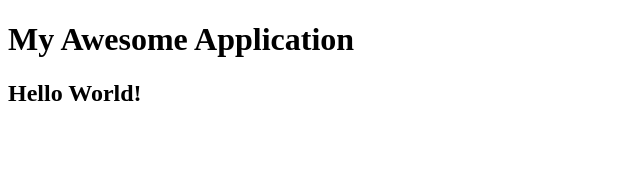
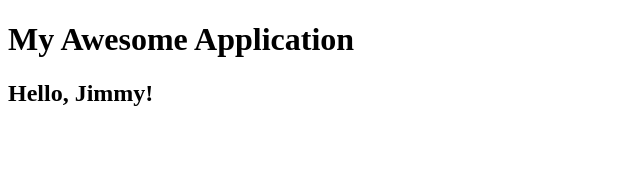
Before and after one commit to alantheandroid/my-react-app, a React (Create React App) app: page / in a window 1280 px wide. Shown: the top 170 px of the page, without its empty margins (0-640 px from the left). Built offline with nearby package versions, Linux system fonts and the light colour scheme.

Commit message:
feat: second iteration of ternary operator

```diff
--- a/src/App.js
+++ b/src/App.js
@@ -7,7 +7,7 @@ export class App extends React.Component {
     return (
       <div>
         <h1>My Awesome Application</h1>
-        <Welcome />
+        <Welcome name="Jimmy" />
       </div>
     );
   }
--- a/src/HelloWorld.js
+++ b/src/HelloWorld.js
@@ -4,7 +4,7 @@ export class HelloWorld extends React.Component {
   render() {
     return (
       <div>
-        {this.props.renderGreeting && <h1>Hello, World!</h1>}
+        {this.props.renderGreeting && <h2>Hello, World!</h2>}
         <p>What a beautiful day!</p>
       </div>
     );
--- a/src/Welcome.js
+++ b/src/Welcome.js
@@ -1,14 +1,12 @@
 import React from "react";
+import { HelloWorld } from "./HelloWorld";
 
 export class Welcome extends React.Component {
   render() {
     return (
       <div>
-        {this.props.name ? (
-          <h2>Hello, {this.props.name}</h2>
-        ) : (
-          <h2>Hello World!</h2>
-        )}
+        {!!this.props.name && <h2>Hello, {this.props.name}!</h2>}
+        {!this.props.name && <HelloWorld renderGreeting />}
       </div>
     );
   }
```
